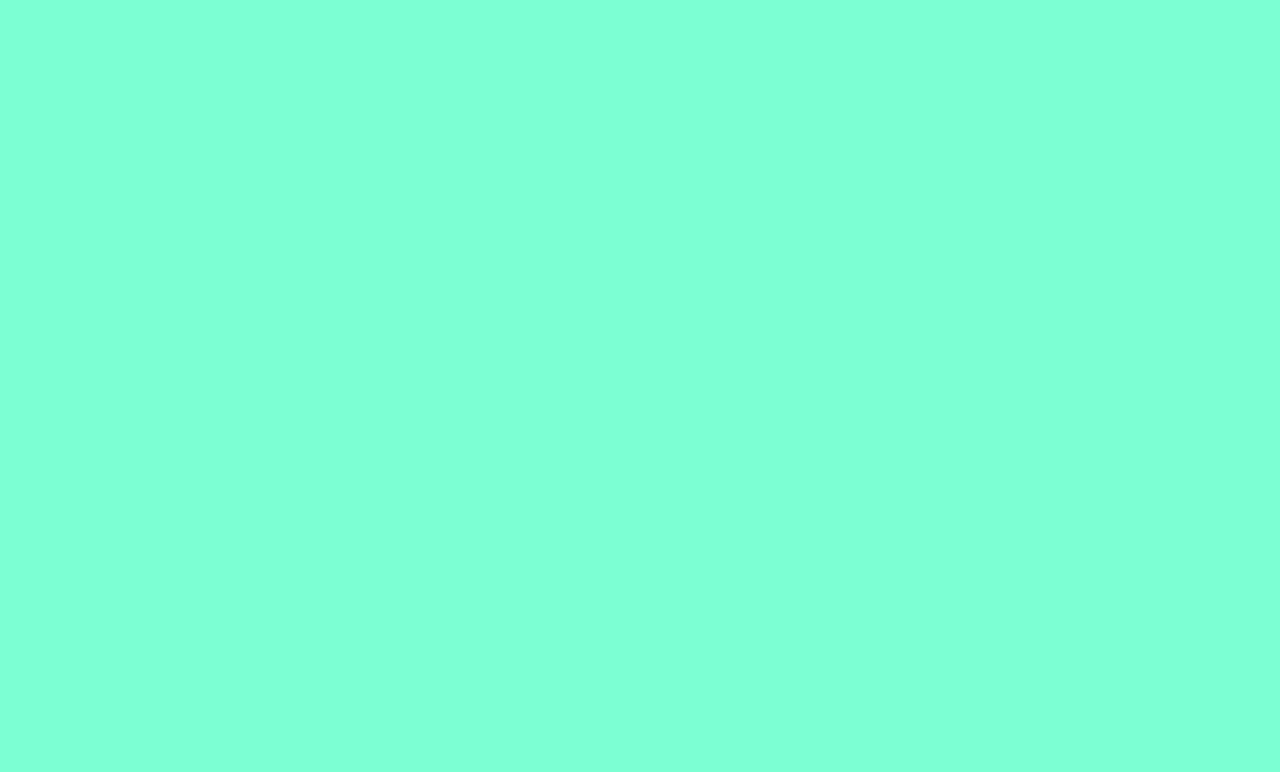
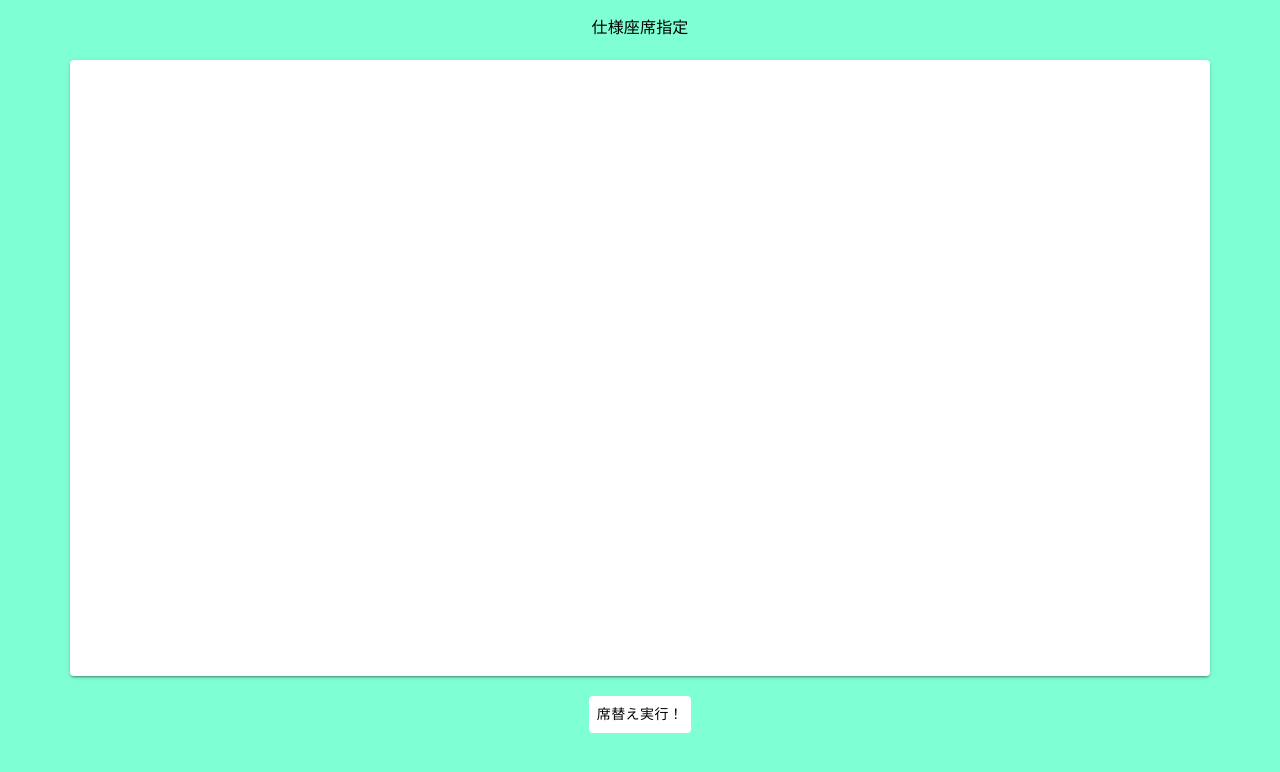
Before and after one commit to iso1216/seat-allocation-app, a React (Create React App) app: page / in a window 1280 px wide. Both pictures are taken after a click on the button "テンプレートの作成". Shown: the top 772 px of the page. Built offline with nearby package versions, Linux system fonts and the light colour scheme.

Commit message:
座席選択画面完成

```diff
--- a/src/App.css
+++ b/src/App.css
@@ -1,7 +1,6 @@
 @import url('https://fonts.googleapis.com/css?family=Noto+Sans+JP');
 
 html {
-  margin: 20px;
   background-color: aquamarine;
 }
 
--- a/src/components/Seats.js
+++ b/src/components/Seats.js
@@ -1,7 +1,36 @@
-import { Box } from "@mui/material";
+import { Box, Button, Typography } from "@mui/material";
 
 export default function Seats({setValue, heightNum, widthNum, seats, setSeats}) {
+  const heightMap = Array.from({ length: heightNum }, (_, index) => index);
+  const widthMap = Array.from({ length: widthNum }, (_, index) => index);
+  const handleOnClick = (i) => {
+    const updateSeats = [...seats];
+    if (seats[i] === 0) updateSeats[i] = -1;
+    if (seats[i] === -1) updateSeats[i] = 0;
+    setSeats(updateSeats);
+  };
+
+  const handleViewChange = () => {
+    setValue(2);
+  }
+
   return(
-    <Box></Box>
+    <Box align="center">
+      <Typography marginY={2} variant="body1">仕様座席指定</Typography>
+      {heightMap.map((indexH) => {
+        return <Box key={indexH}>
+          {widthMap.map((indexW) => {
+            return <Button variant="contained" sx={{
+                                                    backgroundColor: seats[indexH*widthNum+indexW]===0 ? "white":"gray",
+                                                    margin: 0.5,
+                                                    width: (100-widthNum)/widthNum+"%",
+                                                    height: (100-heightNum-22)/heightNum+"vh",
+                                                    ":hover" : { background: seats[indexH*widthNum+indexW]===0 ? "white":"gray"}
+                                                  }} onClick={() => handleOnClick(indexH*widthNum+indexW)} key={indexW}></Button>
+          })}
+        </Box>
+      })}
+      <Button sx={{color: "black", backgroundColor: "white", marginTop: 2}} onClick={handleViewChange} >席替え実行！</Button>
+    </Box>
   );
 };
```
